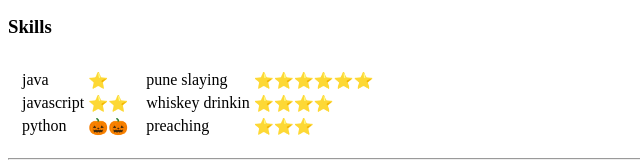
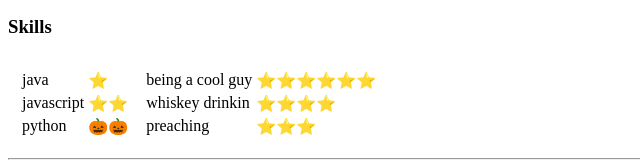
Before and after one commit to BriBern/Windsor, a plain HTML site: page index.html in a window 1280 px wide. Shown: the part 700-865 px from the top of the page, 0-640 px from the left. Drawn offline with Linux system fonts and the light colour scheme.

Commit message:
Update index.html

```diff
--- a/index.html
+++ b/index.html
@@ -66,7 +66,7 @@
       <td>
         <table>
           <tr>
-            <td>pune slaying</td>
+            <td>being a cool guy</td>
             <td>⭐⭐⭐⭐⭐⭐</td>
           </tr>
           <tr>
```
